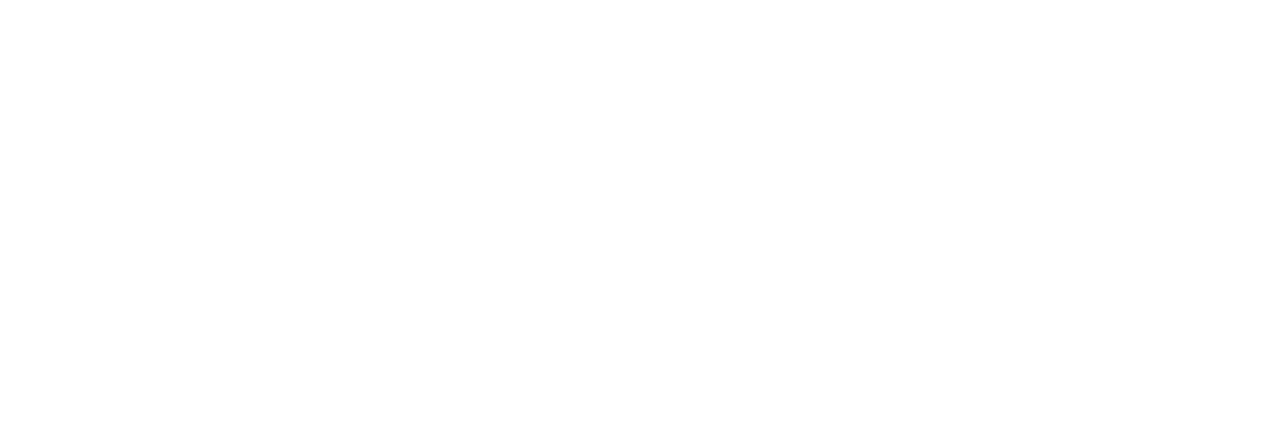
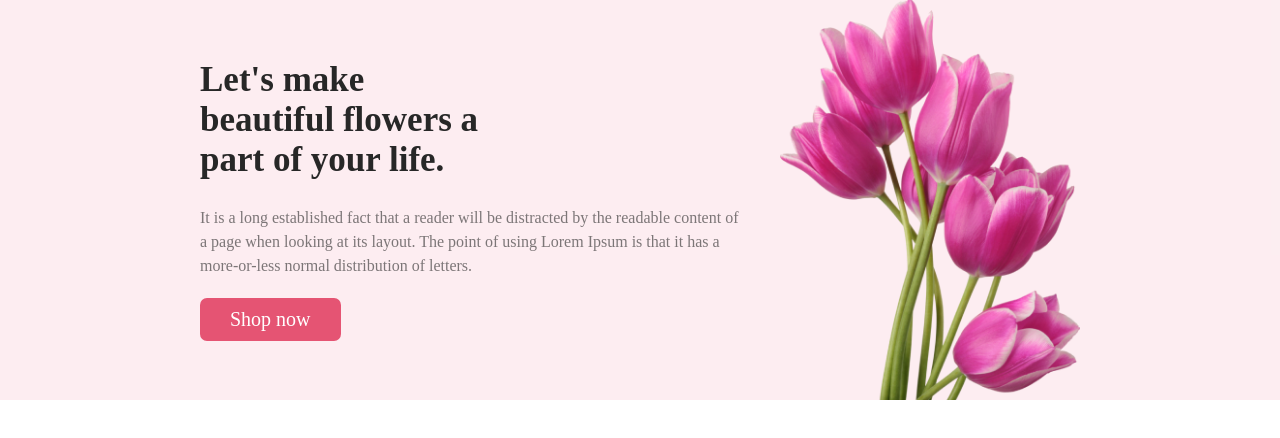
Before and after one commit to Fahimteam/flower, a plain HTML site: page index.html in a window 1280 px wide. Drawn offline with Linux system fonts and the light colour scheme.

Commit message:
banner section

```diff
--- a/Styel/style.css
+++ b/Styel/style.css
@@ -0,0 +1,37 @@
+* {
+    margin: 0;
+    box-sizing: border-box;
+    font-family: lato sans-serif;
+  }
+  /* banner-style */
+  .banner-container {
+    display: flex;
+    justify-content: space-between;
+    background: rgba(229, 84, 115, 0.1);
+    align-items: center;
+    padding: 0 200px;
+  }
+  .img {
+    width: 300px;
+    height: 400px;
+  }
+  .banner-titel {
+    color: #272727;
+    font-weight: 800;
+    font-size: 35px;
+    margin-bottom: 26px;
+  }
+  .banner-desscription {
+    color: rgba(39, 39, 39, 0.6);
+    font-size: 16px;
+    line-height: 1.5em;
+    padding-bottom: 20px;
+  }
+  .banner-btn {
+    border: none;
+    border-radius: 7px;
+    background-color: #e55473;
+    padding: 10px 30px;
+    font-size: 20px;
+    color: #fff;
+  }
--- a/index.html
+++ b/index.html
@@ -1,12 +1,34 @@
 <!DOCTYPE html>
 <html lang="en">
-<head>
-    <meta charset="UTF-8">
-    <meta name="viewport" content="width=device-width, initial-scale=1.0">
+  <head>
+    <meta charset="UTF-8" />
+    <meta name="viewport" content="width=device-width, initial-scale=1.0" />
     <title>Flower shop</title>
-    <link rel="stylesheet" href="./Styel/style.css">
-</head>
-<body>
+    <link rel="stylesheet" href="./Styel/style.css" />
+  </head>
+  <body>
+    <header>
+      <div class="banner-container">
+        <div>
+          <h2 class="banner-titel">
+            Let's make <br />
+            beautiful flowers a <br />part of your life.
+          </h2>
+          <p class="banner-desscription">
+            It is a long established fact that a reader will be distracted by
+            the readable content of <br />
+            a page when looking at its layout. The point of using Lorem Ipsum is
+            that it has a <br />more-or-less normal distribution of letters.
+          </p>
+          <button class="banner-btn">Shop now</button>
+        </div>
 
-</body>
+        <img
+          class="img"
+          src="./Flower-Asset/pngwing 6.png"
+          alt=""
+        />
+      </div>
+    </header>
+  </body>
 </html>
```
